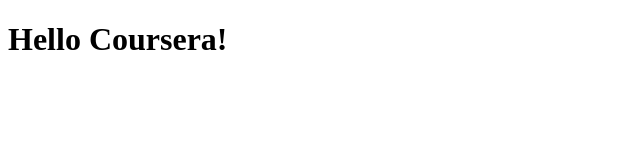
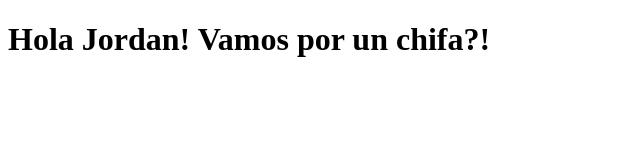
Before and after one commit to Liddenbrock/coursera-test, a plain HTML site: page site/index.html in a window 1280 px wide. Shown: the whole page, without its empty margins (0-640 px from the left). Drawn offline with Linux system fonts and the light colour scheme.

Commit message:
Small addition to out page content.

```diff
--- a/site/index.html
+++ b/site/index.html
@@ -4,6 +4,6 @@
 	<title>Hello Coursera!</title>
 </head>
 <body>
-<h1>Hello Coursera!</h1>
+<h1>Hola Jordan! Vamos por un chifa?!</h1>
 </body>
 </html>
```
